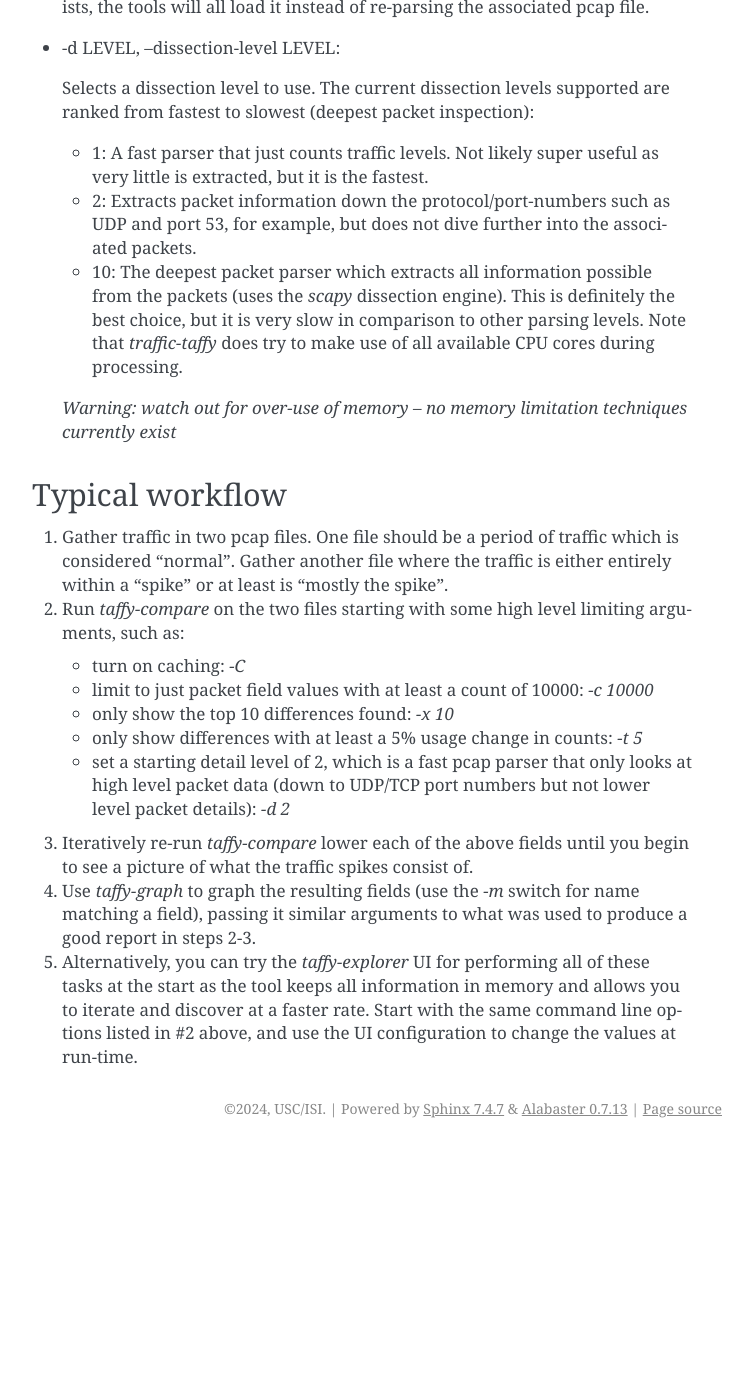
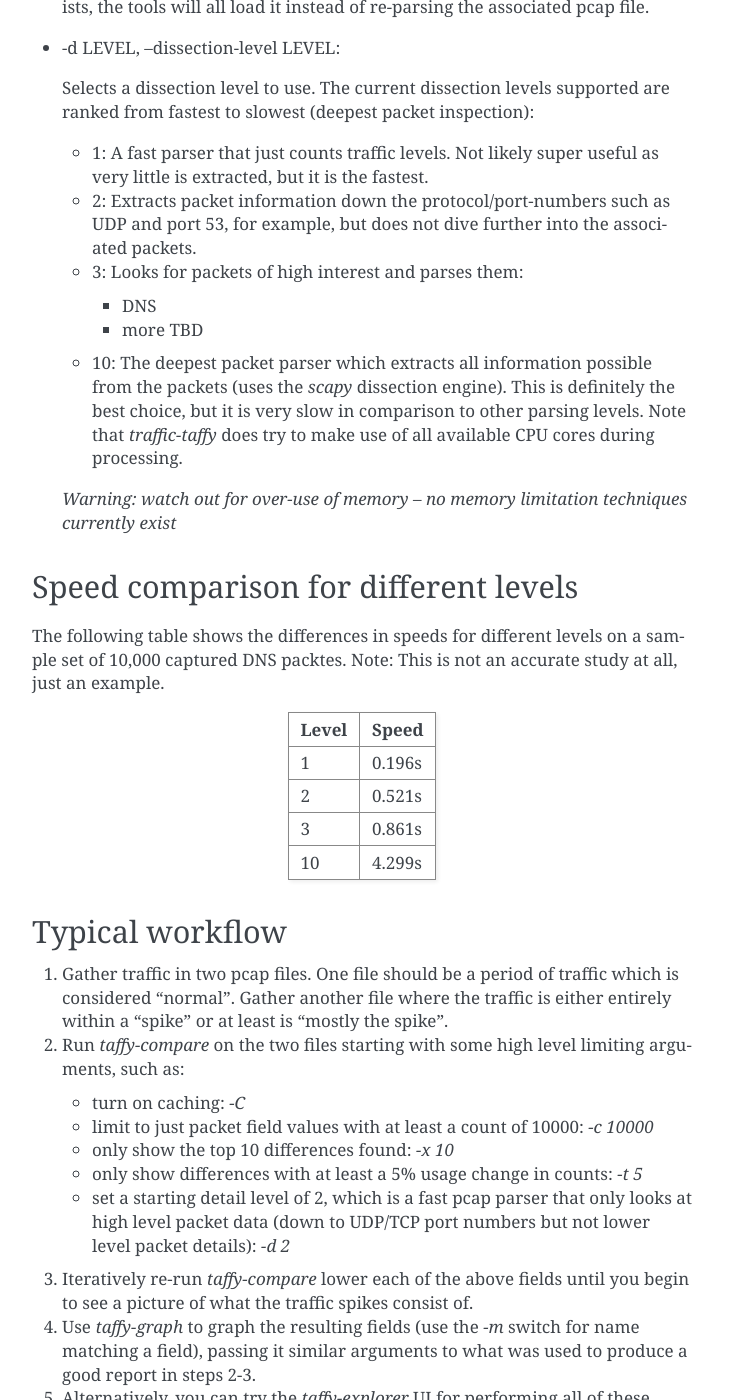
Before and after one commit to traffic-taffy/traffic-taffy, a Sphinx documentation site: the page built from docs/gettingstarted.rst, in a window 1280 px wide and 1400 px high, scrolled down 868 px. Shown: the whole window, without its empty margins (388-1140 px from the left). Built offline with Sphinx 7.4.7, drawn with Linux system fonts in a browser that asks for light colours; before the commit the page ends 2016 px from its top, so only the background shows below that; some of the changed text lies outside the part shown.

Commit message:
added level 3 and speed test results

```diff
--- a/docs/gettingstarted.rst
+++ b/docs/gettingstarted.rst
@@ -56,6 +56,11 @@ you always use cache files (add the -C switch)**.
     as UDP and port 53, for example, but does not dive further into
     the associated packets.
 
+  * 3: Looks for packets of high interest and parses them:
+
+    - DNS
+    - more TBD
+
   * 10: The deepest packet parser which extracts all information
     possible from the packets (uses the `scapy` dissection engine).
     This is definitely the best choice, but it is very slow in
@@ -64,6 +69,22 @@ you always use cache files (add the -C switch)**.
 
   *Warning: watch out for over-use of memory -- no memory limitation
   techniques currently exist*
+
+Speed comparison for different levels
+-------------------------------------
+
+The following table shows the differences in speeds for different
+levels on a sample set of 10,000 captured DNS packtes.  Note: This is
+not an accurate study at all, just an example.
+
+=========== ============================
+Level       Speed
+=========== ============================
+1           0.196s
+2           0.521s
+3           0.861s
+10          4.299s
+=========== ============================
 
 
 Typical workflow
```
